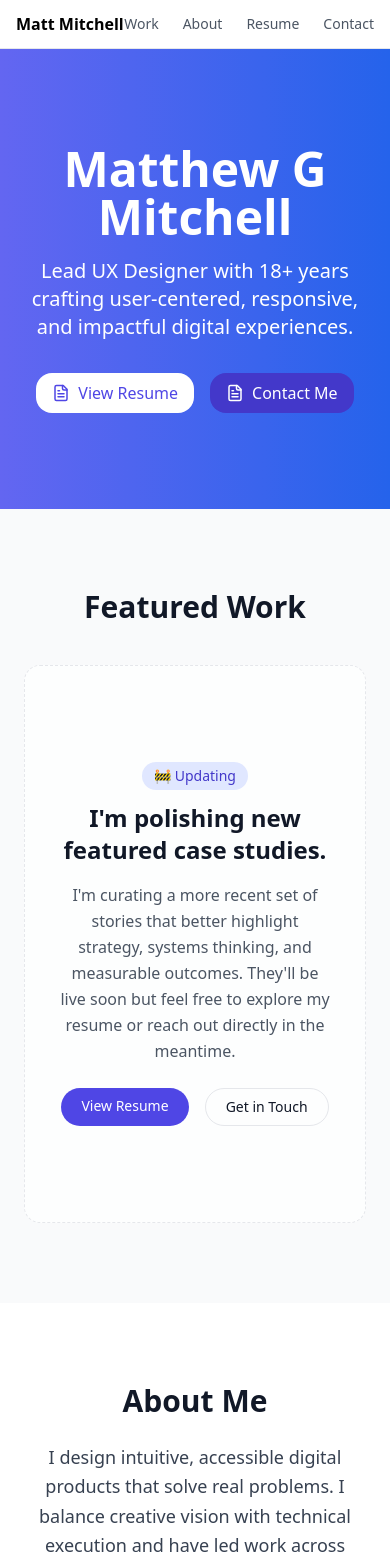
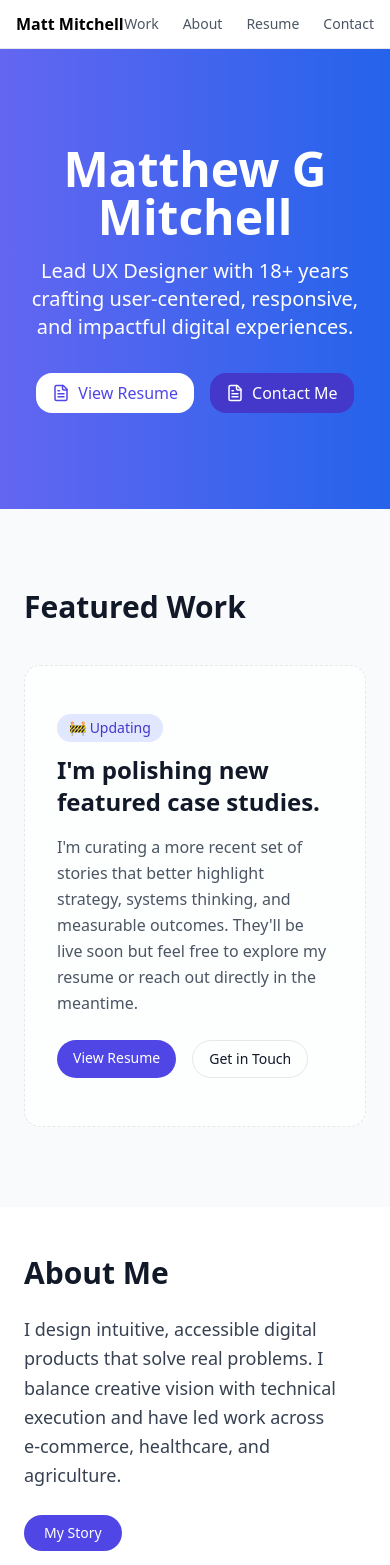
Before and after one commit to mattmitchell100/portfolio-2025, a React (Vite) app: page / in a window 390 px wide. Shown: the top 1565 px of the page. Built offline with nearby package versions, Linux system fonts and the light colour scheme.

Commit message:
mobile button and alignment

```diff
--- a/src/pages/Home.jsx
+++ b/src/pages/Home.jsx
@@ -48,28 +48,28 @@ export default function Home() {
       </section> */}
 
       <section className="py-20 px-6 max-w-5xl mx-auto">
-        <h2 className="text-3xl font-bold text-center mb-10">Featured Work</h2>
-        <div className="flex flex-col items-center justify-center text-center rounded-2xl border border-dashed bg-white/70 px-8 py-24">
+        <h2 className="text-3xl font-bold text-left md:text-center mb-10">Featured Work</h2>
+        <div className="flex flex-col items-start md:items-center justify-center text-left md:text-center rounded-2xl border border-dashed bg-white/70 px-8 py-12">
           <div className="text-sm mb-3 inline-flex items-center gap-2 px-3 py-1 rounded-full bg-indigo-100 text-indigo-700 font-medium">🚧 Updating</div>
           <h3 className="text-2xl font-semibold mb-4 max-w-2xl">I&apos;m polishing new featured case studies.</h3>
           <p className="text-gray-600 max-w-2xl leading-relaxed mb-6">
             I&apos;m curating a more recent set of stories that better highlight strategy, systems thinking, and measurable outcomes. They&apos;ll be live soon but feel free to explore my resume or reach out directly in the meantime.
           </p>
-          <div className="flex flex-wrap gap-4 justify-center">
-            <Link to="/resume" className="rounded-full bg-indigo-600 text-white text-sm font-medium px-5 py-2 hover:bg-indigo-700 transition">View Resume</Link>
-            <Link to="/contact" className="rounded-full border text-sm font-medium px-5 py-2 hover:bg-gray-100 transition">Get in Touch</Link>
+          <div className="flex flex-wrap gap-4 justify-start md:justify-center">
+            <Link to="/resume" className="rounded-full bg-indigo-600 text-white text-sm font-medium px-4 py-2 hover:bg-indigo-700 transition">View Resume</Link>
+            <Link to="/contact" className="rounded-full border text-sm font-medium px-4 py-2 hover:bg-gray-100 transition">Get in Touch</Link>
           </div>
         </div>
       </section>
 
       {/* About Section */}
-      <section className="bg-white py-20 px-6">
-        <div className="max-w-4xl mx-auto text-center">
+      <section className="bg-white py-12 px-6">
+        <div className="max-w-4xl mx-auto text-left md:text-center">
           <h2 className="text-3xl font-bold mb-6">About Me</h2>
           <p className="text-lg text-gray-700 leading-relaxed">
             I design intuitive, accessible digital products that solve real problems. I balance creative vision with technical execution and have led work across e‑commerce, healthcare, and agriculture.
           </p>
-          <div className="flex flex-wrap gap-4 justify-center mt-6">
+          <div className="flex flex-wrap gap-4 justify-start md:justify-center mt-6">
             <Link to="/about" className="rounded-full bg-indigo-600 text-white text-sm font-medium px-5 py-2 hover:bg-indigo-700 transition">My Story</Link>
           </div>
         </div>
--- a/src/pages/Work.jsx
+++ b/src/pages/Work.jsx
@@ -20,14 +20,14 @@ export default function Work() {
         ))}
       </div> */}
 
-      <div className="flex flex-col items-center justify-center text-center rounded-2xl border border-dashed bg-white/60 px-8 py-24">
+      <div className="flex flex-col items-start md:items-center justify-start md:justify-center text-left md:text-center rounded-2xl border border-dashed bg-white/60 px-8 py-12">
         <div className="text-sm mb-3 inline-flex items-center gap-2 px-3 py-1 rounded-full bg-indigo-100 text-indigo-700 font-medium">🚧 In Progress</div>
         <h2 className="text-2xl font-semibold mb-4 max-w-2xl">I&apos;m curating fresh, deeper case studies.</h2>
         <p className="text-gray-600 max-w-xl leading-relaxed mb-6">
           I&apos;m rewriting and expanding this section with more recent design artifacts and an overall more detailed display of professional experience. Check back soon or reach out if you&apos;d like an early walkthrough.
         </p>
         <div className="flex gap-4">
-          <Link to="/contact" className="rounded-full bg-indigo-600 text-white text-sm font-medium px-5 py-2 hover:bg-indigo-700 transition">Contact Me</Link>
+          <Link to="/contact" className="rounded-full bg-indigo-600 text-white text-sm font-medium px-4 py-2 hover:bg-indigo-700 transition">Contact Me</Link>
           <Link to="/resume" className="rounded-full border text-sm font-medium px-5 py-2 hover:bg-gray-100 transition">View Resume</Link>
         </div>
       </div>
```
